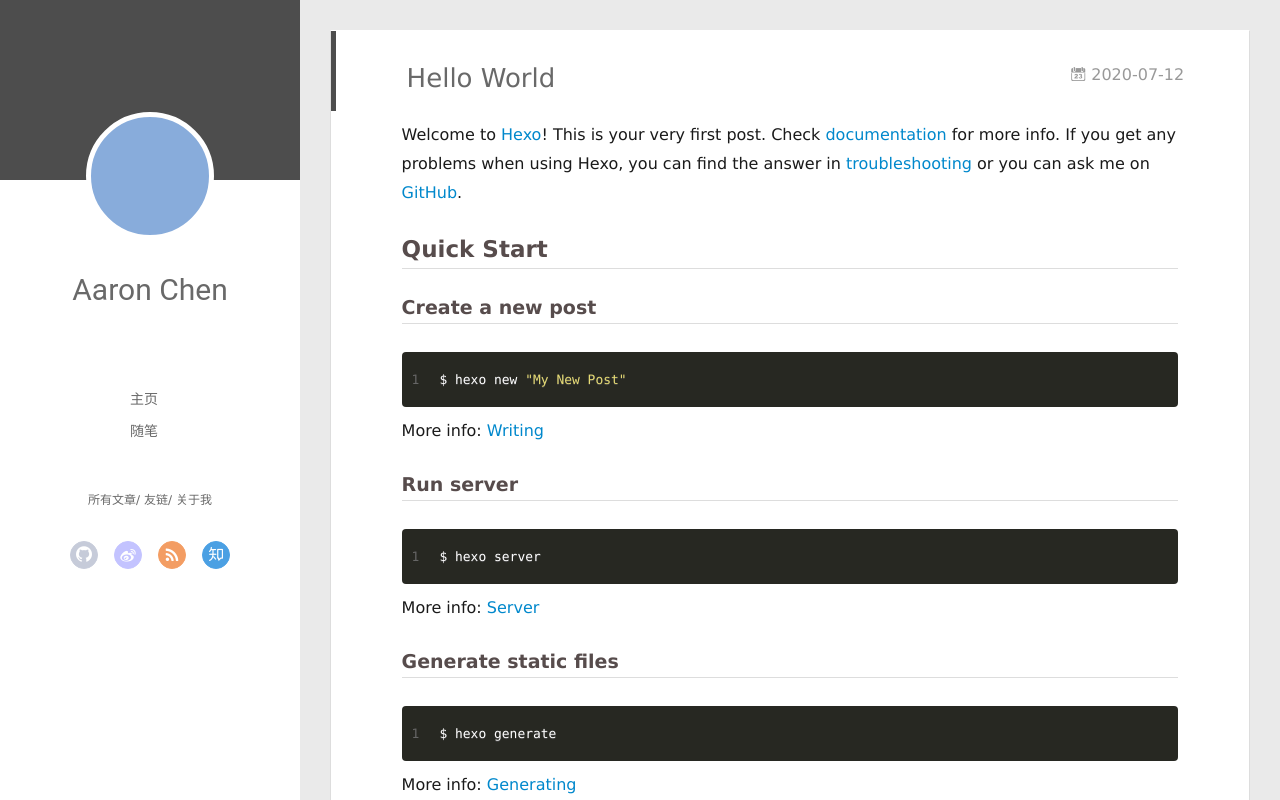
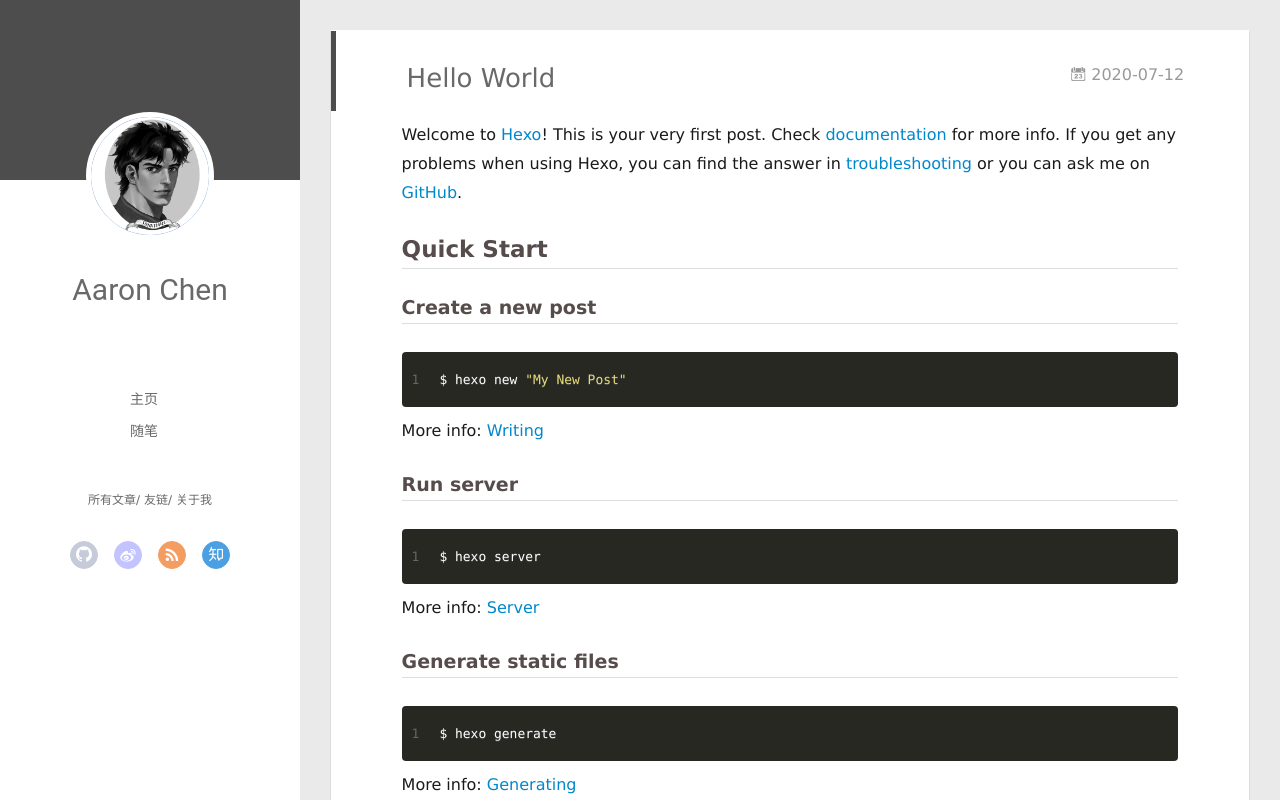
Before and after one commit to aaronwill/aaronwill.github.io, a plain HTML site: page 2020/07/12/hello-world/index.html in a window 1280 px wide. Drawn offline with Linux system fonts and the light colour scheme; no server answers.

Commit message:
Site updated: 2020-07-12 15:49:55

```diff
--- a/2020/07/12/hello-world/index.html
+++ b/2020/07/12/hello-world/index.html
@@ -47,7 +47,7 @@
 <div class="intrude-less">
 	<header id="header" class="inner">
 		<a href="/" class="profilepic">
-			<img src="" class="js-avatar">
+			<img src="/assets/1.jpeg" class="js-avatar">
 		</a>
 		<hgroup>
 		  <h1 class="header-author"><a href="/">Aaron Chen</a></h1>
@@ -105,7 +105,7 @@
 	<div class="intrude-less">
 		<header id="header" class="inner">
 			<div class="profilepic">
-				<img src="" class="js-avatar">
+				<img src="/assets/1.jpeg" class="js-avatar">
 			</div>
 			<hgroup>
 			  <h1 class="header-author js-header-author">Aaron Chen</h1>
```
Also changed, not shown: 2020/07/12/陈耀轮的第一篇博客/index.html (+2 -2 lines), archives/2020/07/index.html (+2 -2 lines), archives/2020/index.html (+2 -2 lines), archives/index.html (+2 -2 lines), index.html (+2 -2 lines), assets/1.jpeg (added).
